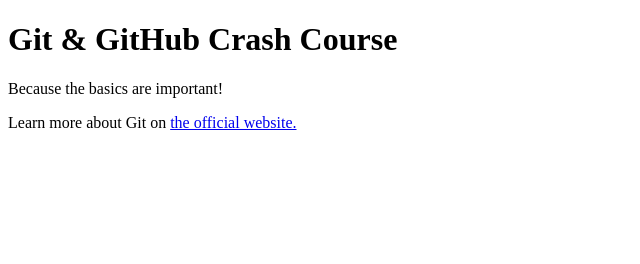
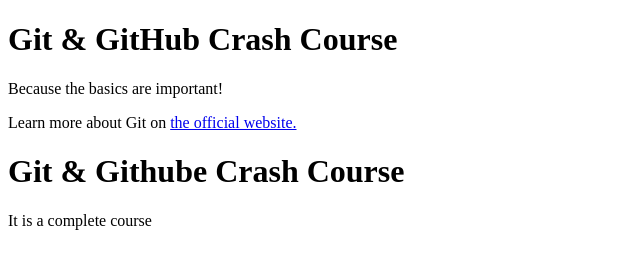
Before and after one commit to rmlmxey/git2_2022, a plain HTML site: page index.html in a window 1280 px wide. Shown: the whole page, without its empty margins (0-640 px from the left). Drawn offline with Linux system fonts and the light colour scheme.

Commit message:
More paragraph

```diff
--- a/index.html
+++ b/index.html
@@ -10,5 +10,7 @@
     <h1>Git & GitHub Crash Course</h1>
     <p>Because the basics are important!</p>
     <p>Learn more about Git on <a href="https://git-scm.com">the official website.</a></p>
+    <h1>Git & Githube Crash Course</h1>
+    <p>It is a complete course</p>
   </body>
 </html>
```
